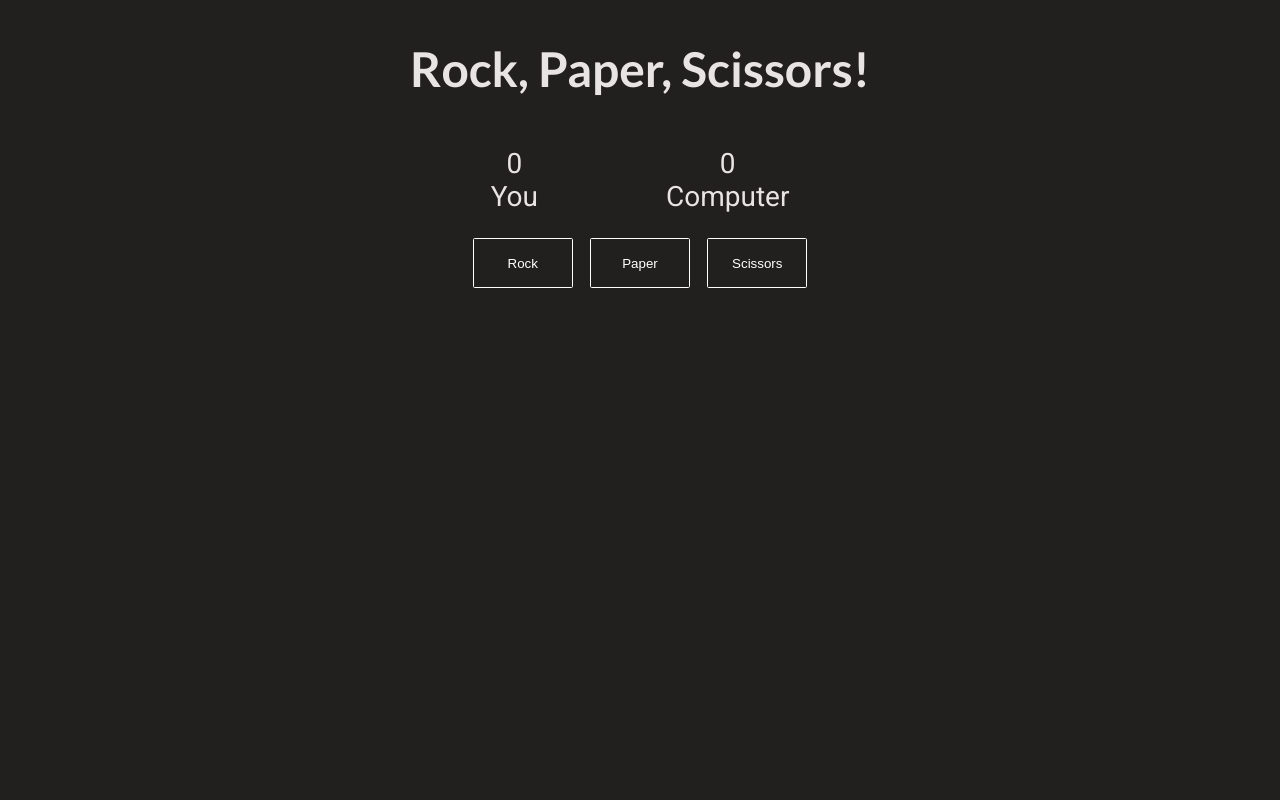
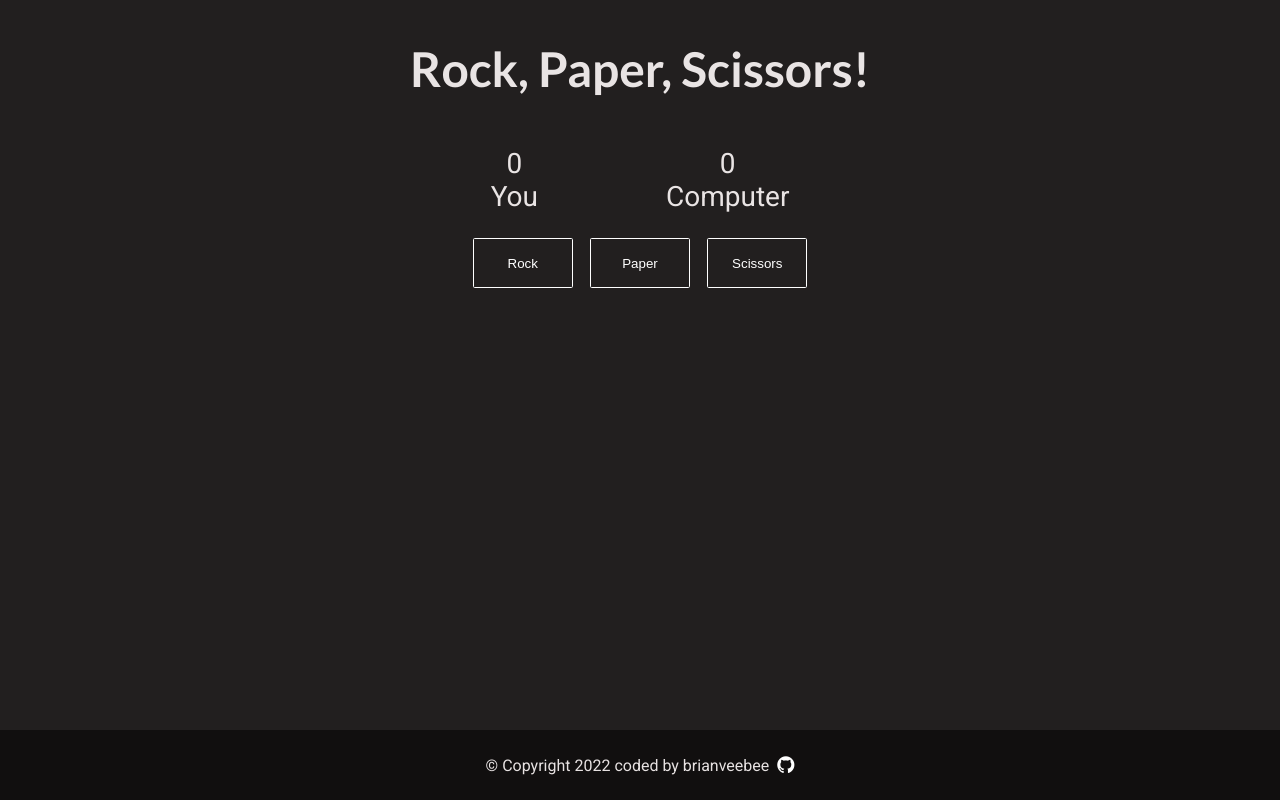
Before and after one commit to brianbronzini/rock-paper-scissors, a plain HTML site: page index.html in a window 1280 px wide. Drawn offline with Linux system fonts and the light colour scheme.

Commit message:
Add and style footer

```diff
--- a/index.html
+++ b/index.html
@@ -7,6 +7,7 @@
   <link rel="stylesheet" href="styles.css" type="text/css">
   <title>Rock, Paper, Scissors!</title>
   <link href="https://fonts.googleapis.com/css2?family=Lato:wght@400;700&family=Roboto:wght@400;700&display=swap" rel="stylesheet">
+  <link rel="stylesheet" href="https://cdnjs.cloudflare.com/ajax/libs/font-awesome/4.7.0/css/font-awesome.min.css">
   <script type="text/javascript" src="js/rps.js" defer></script>
 </head>
   <body>
@@ -41,5 +42,9 @@
 
     </main>
 
+    <footer>
+      <p>&copy; Copyright <span></span> coded by brianveebee</p><a href="https://github.com/brianveebee?tab=repositories" target="_blank"><i class="fa fa-github" aria-hidden="true"></i></a>
+    </footer>
+
   </body>
 </html>
--- a/js/rps.js
+++ b/js/rps.js
@@ -16,6 +16,9 @@ function game() {
   const playerBtn = document.querySelectorAll('div.player-btn button');
   const cpuPoint = document.querySelector('.comp-score');
   const playerPoint = document.querySelector('.player-score');
+  const footerYear = document.querySelector('footer span');
+
+  footerYear.textContent = new Date().getFullYear();
 
   // Get player's choice for each round
   function getPlayerChoice() {
--- a/styles.css
+++ b/styles.css
@@ -33,22 +33,44 @@ div.player-btn, div.scorecard {
 button {
   display: inline-block;
   padding: 0.35em 1.2em;
-  border: 0.1em solid #FFFFFF;
+  border: 0.1em solid #FFF;
   margin: 0 0.5em;
   height: 50px;
   width: 100px;
   border-radius: 0.12em;
-  box-sizing: border-box;
   text-decoration: none;
   background-color: transparent;
-  color: #FFFFFF;
+  color: #FFF;
   text-align: center;
   transition: all 0.2s;
 }
 
 button:hover{
-  color: #000000;
-  background-color: #FFFFFF;
+  color: #000;
+  background-color: #FFF;
+}
+
+footer {
+  display: flex;
+  position: absolute;
+  bottom: 0;
+  left: 0;
+  align-items: center;
+  justify-content: center;
+  height: 70px;
+  width: 100%;
+  background-color: rgba(0, 0, 0, 0.5);
+}
+
+a {
+  font-size: 20px;
+}
+
+.fa-github {
+  height: auto;
+  padding: 0 0 0 8px;
+  color: white;
+  transition: background-color .5s;
 }
 
 .bounce {
```
Also changed, not shown: images/github.png (added).
